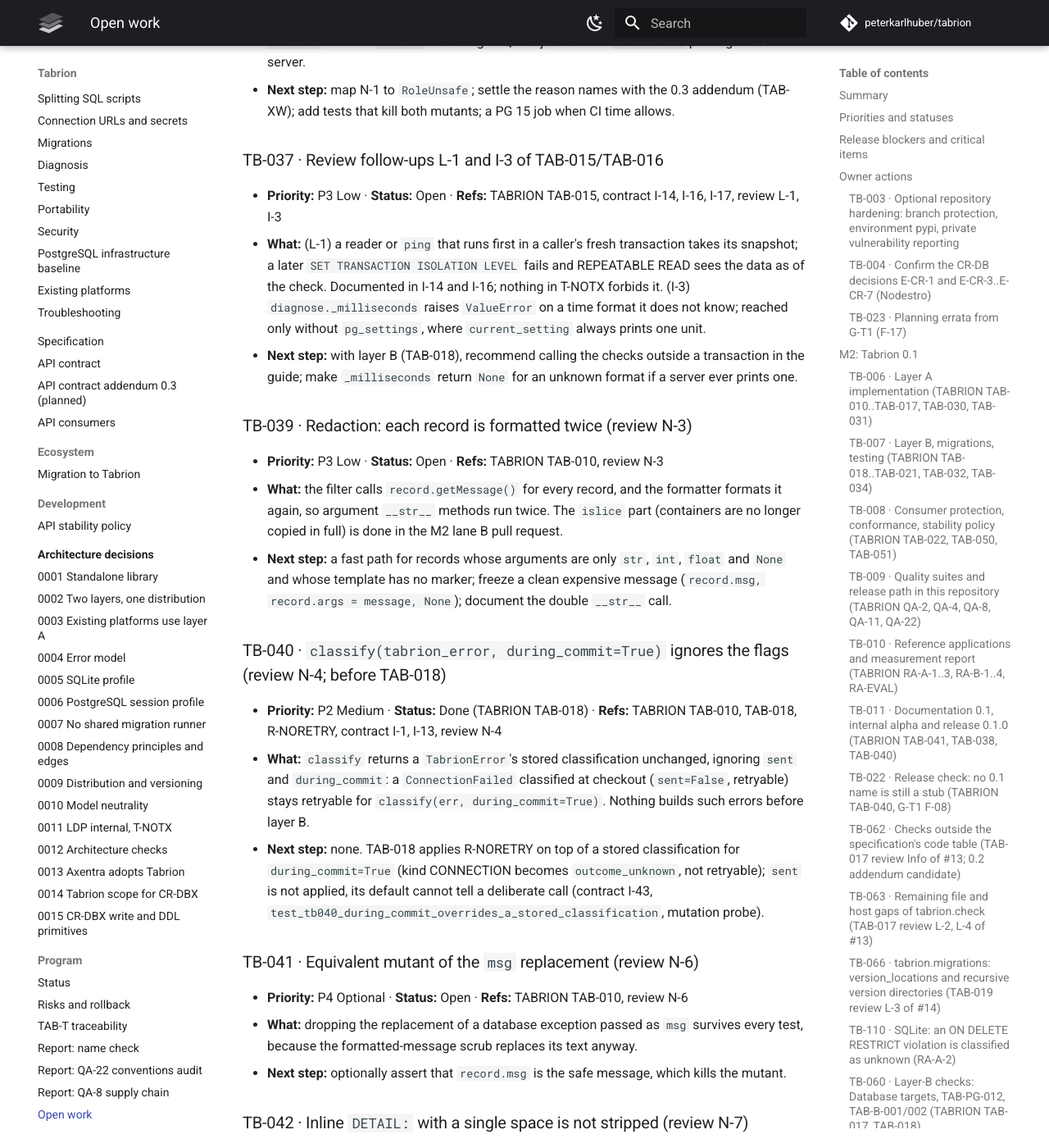
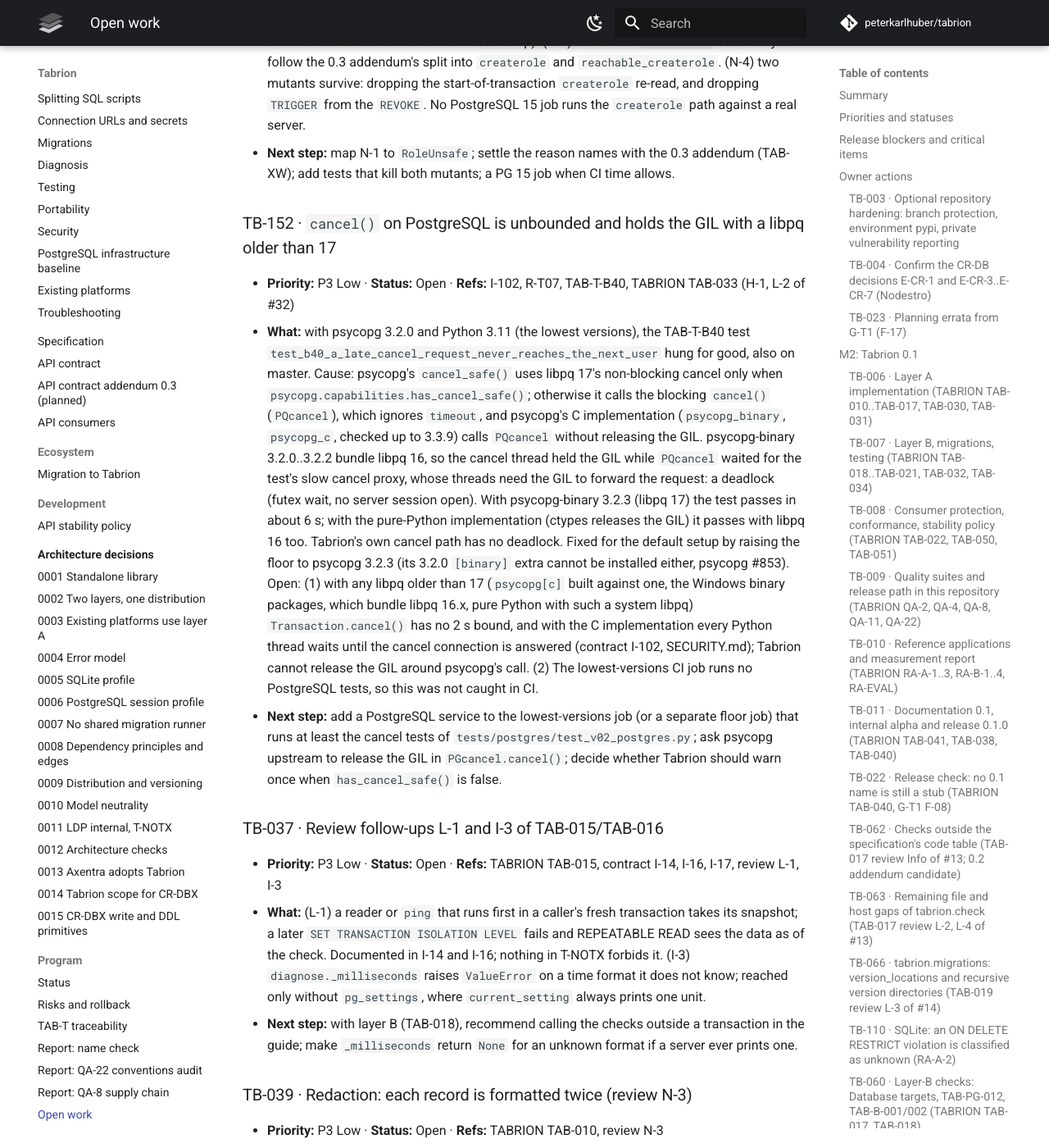
Before and after one commit to peterkarlhuber/tabrion, an MkDocs documentation site: the page built from docs/TODO.md, in a window 1280 px wide and 1400 px high, scrolled down 45980 px. Shown: the whole window at 82% size. Built offline with MkDocs 1.6.1 and Material for MkDocs 9.7.7, drawn with Linux system fonts in a browser that asks for light colours; comment, search, counter and statistics services are not loaded; some of the changed text lies outside the part shown.

Commit message:
Owner reach check for grant_privileges; psycopg floor 3.2.3
- grant_privileges: object_owner now also refuses an object whose owner is
  or reaches pg_execute_server_program, pg_read_server_files or
  pg_write_server_files (review Info of #90), with PostgreSQL tests.
- Raise the psycopg floor to 3.2.3 (extras postgres and dev, lowest-versions
  CI job). psycopg-binary 3.2.0..3.2.2 bundle libpq 16, so cancel_safe()
  falls back to the blocking PQcancel, which psycopg's C implementation
  calls with the GIL held: test_b40_a_late_cancel_request_never_reaches_
  the_next_user deadlocked against its in-process cancel proxy. TB-152
  records the residual risk for libpq < 17.

Co-Authored-By: Claude Opus 5.5 <noreply@anthropic.com>
Claude-Session: https://claude.ai/code/session_011tY7TC7Nu5VGro3DJGJcv8

```diff
--- a/docs/TODO.md
+++ b/docs/TODO.md
@@ -46,6 +46,10 @@
 > TAB-XW-5 2026-11-15 (branch `claude/project-thread-rdo6g3-tabxw5`): TB-149 stays in progress, TAB-XW-5 done
 > (`tabrion.plan.execute_plan`, contract section 5.13 and I-125; D-5.4, the conditions of the review of #89 for the
 > executor); counts unchanged.
+> Follow-up 2026-11-15 (branch `claude/project-thread-rdo6g3-tabfix1`): review Info of #90 folded in
+> (`grant_privileges` also refuses objects whose owner is or reaches a server-access predefined role,
+> `object_owner`); psycopg floor raised to 3.2.3 for the lowest-versions hang of TAB-T-B40; TB-152 new, P3 from 43
+> to 44.
 
 ## Summary
 
@@ -66,14 +70,14 @@ cases open; CR-DBX planning pull request: TB-149 new, P3 from 43 to 44; D-2 foll
 `0.2.1` version pull request: TB-013 records the patch release; `0.2.2.dev0` follow-up pull request after the
 `0.2.1` release commit `af0458d`: TB-013 records its SHA and the G-T2 runs; TAB-XW-1 pull request: TB-149 in
 progress, counts unchanged; predefined-role pull request #77: TB-150 new, P2 from 10 to 11; TB-036/TB-150 follow-up pull request (owner order
-2026-11-14 23:56Z): TB-036 and TB-150 done, P2 from 11 to 9).
+2026-11-14 23:56Z): TB-036 and TB-150 done, P2 from 11 to 9; psycopg floor pull request: TB-152 new, P3 from 43 to 44).
 
 | Priority | Count |
 |---|---|
 | P0 Critical | 0 |
 | P1 High | 3 |
 | P2 Medium | 9 |
-| P3 Low | 43 |
+| P3 Low | 44 |
 | P4 Optional | 6 |
 
 **Release blockers:** none outside the work packages of M2. The owner decision of 2026-11-08 11:26Z removed the
@@ -1396,6 +1400,28 @@ required (owner decision of 2026-11-08 11:26Z).
 - **Next step:** map N-1 to `RoleUnsafe`; settle the reason names with the 0.3 addendum (TAB-XW); add tests that
   kill both mutants; a PG 15 job when CI time allows.
 
+### TB-152 · `cancel()` on PostgreSQL is unbounded and holds the GIL with a libpq older than 17
+
+- **Priority:** P3 Low · **Status:** Open · **Refs:** I-102, R-T07, TAB-T-B40, TABRION TAB-033 (H-1, L-2 of #32)
+- **What:** with psycopg 3.2.0 and Python 3.11 (the lowest versions), the TAB-T-B40 test
+  `test_b40_a_late_cancel_request_never_reaches_the_next_user` hung for good, also on master. Cause: psycopg's
+  `cancel_safe()` uses libpq 17's non-blocking cancel only when `psycopg.capabilities.has_cancel_safe()`; otherwise
+  it calls the blocking `cancel()` (`PQcancel`), which ignores `timeout`, and psycopg's C implementation
+  (`psycopg_binary`, `psycopg_c`, checked up to 3.3.9) calls `PQcancel` without releasing the GIL. psycopg-binary
+  3.2.0..3.2.2 bundle libpq 16, so the cancel thread held the GIL while `PQcancel` waited for the test's slow cancel
+  proxy, whose threads need the GIL to forward the request: a deadlock (futex wait, no server session open). With
+  psycopg-binary 3.2.3 (libpq 17) the test passes in about 6 s; with the pure-Python implementation (ctypes releases
+  the GIL) it passes with libpq 16 too. Tabrion's own cancel path has no deadlock. Fixed for the default setup by
+  raising the floor to psycopg 3.2.3 (its 3.2.0 `[binary]` extra cannot be installed either, psycopg #853). Open:
+  (1) with any libpq older than 17 (`psycopg[c]` built against one, the Windows binary packages, which bundle libpq
+  16.x, pure Python with such a system libpq) `Transaction.cancel()` has no 2 s bound, and with the C implementation
+  every Python thread waits until the cancel connection is answered (contract I-102, SECURITY.md); Tabrion cannot
+  release the GIL around psycopg's call. (2) The lowest-versions CI job runs no PostgreSQL tests, so this was not
+  caught in CI.
+- **Next step:** add a PostgreSQL service to the lowest-versions job (or a separate floor job) that runs at least
+  the cancel tests of `tests/postgres/test_v02_postgres.py`; ask psycopg upstream to release the GIL in
+  `PGcancel.cancel()`; decide whether Tabrion should warn once when `has_cancel_safe()` is false.
+
 ### TB-037 · Review follow-ups L-1 and I-3 of TAB-015/TAB-016
 
 - **Priority:** P3 Low · **Status:** Open · **Refs:** TABRION TAB-015, contract I-14, I-16, I-17, review L-1, I-3
--- a/pyproject.toml
+++ b/pyproject.toml
@@ -29,7 +29,9 @@ dependencies = []
 
 [project.optional-dependencies]
 # Only the driver: no "binary" and no "pool" extra (the product chooses psycopg[binary] or psycopg[c]).
-postgres = ["psycopg>=3.2,<4"]
+# 3.2.3: the first psycopg whose binary packages bring libpq 17, so cancel_safe() is non-blocking and bounded (TB-152);
+# 3.2.0's [binary] extra cannot be installed (psycopg #853).
+postgres = ["psycopg>=3.2.3,<4"]
 sqlalchemy = ["sqlalchemy>=2.0.30,<2.2"]
 migrations = ["tabrion[sqlalchemy]", "alembic>=1.13,<2"]
 # tabrion.testing uses tabrion.postgres when the postgres extra is installed as well.
@@ -38,7 +40,7 @@ all = ["tabrion[postgres,sqlalchemy,migrations,testing]"]
 dev = [
     "tabrion[all]",
     # The binary wheels bring libpq, so the PostgreSQL tests run on runners without it.
-    "psycopg[binary]>=3.2,<4",
+    "psycopg[binary]>=3.2.3,<4",
     # A real pool for the session_configurator and ping tests (TAB-015); Tabrion itself never imports it.
     "psycopg-pool>=3.2,<4",
     "pytest-cov>=5",
```
Also changed, not shown: CHANGELOG.md (+11 -1 lines), README.md (+1 -1 lines), SECURITY.md (+6 -1 lines), docs/api/contract.md (+7 -6 lines), docs/getting-started/installation.md (+1 -1 lines), docs/guides/postgresql.md (+2 -2 lines), docs/index.md (+1 -1 lines), 3 other files.
